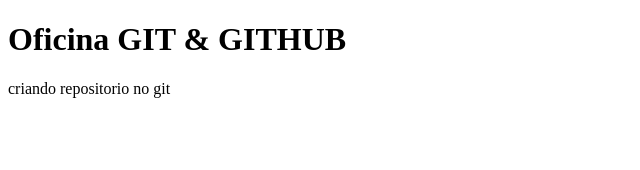
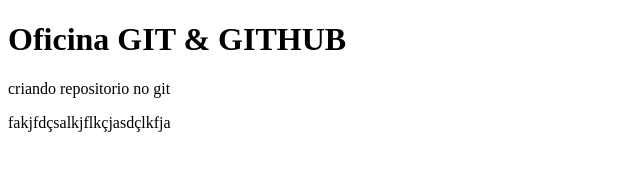
Before and after one commit to mrkaka1/OficinaGit, a plain HTML site: page index.html in a window 1280 px wide. Shown: the whole page, without its empty margins (0-640 px from the left). Drawn offline with Linux system fonts and the light colour scheme.

Commit message:
commit branch kauan

```diff
--- a/index.html
+++ b/index.html
@@ -13,6 +13,10 @@
 
     <!-- Comentario na branch kauan -->
 
+    <div>fakjfdçsalkjflkçjasdçlkfja</div>
+
+    <!-- comentario -->
+
     <!-- kfadsnmfaklsdjfkjk l -->
 
     <!-- teste-->
```
